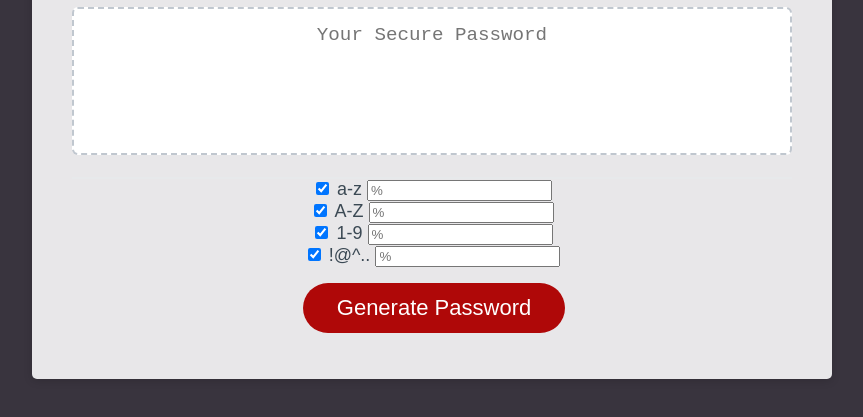
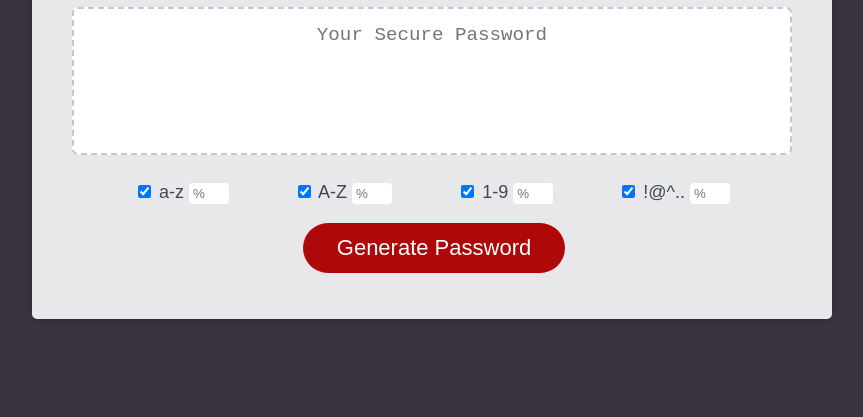
Before and after one commit to jimmygian/dynamic-password-gen, a plain HTML site: page index.html in a window 1280 px wide. Shown: the part 241-658 px from the top of the page, without its empty margins (208-1071 px from the left). Drawn offline with Linux system fonts and the light colour scheme.

Commit message:
Corrects option-container 's styling

```diff
--- a/index.html
+++ b/index.html
@@ -34,21 +34,30 @@
       <div class="card-footer">
 
         <div class="options-container">
+          <div class="option-item">
             <input type="checkbox" name="option-lower" id="lower-case" checked>
             <label for="lower-case">a-z</label>
             <input type="text" name="option-lower-percent" placeholder="%"><br>
+          </div>
 
+          <div class="option-item">
             <input type="checkbox" name="option-upper" id="upper-case" checked>
             <label for="upper-case">A-Z</label>
             <input type="text" name="option-upper-percent" placeholder="%"><br>
+          </div>
 
+
+          <div class="option-item">
             <input type="checkbox" name="option-numeric" id="numeric" checked>
             <label for="numeric">1-9</label>
             <input type="text" name="option-numeric-percent" placeholder="%"><br>
+          </div>
 
+          <div class="option-item">
             <input type="checkbox" name="option-special" id="special" checked>
             <label for="special">!@^..</label>
             <input type="text" name="option-special-percent" placeholder="%"><br>
+          </div>
 
         </div>
 
--- a/style.css
+++ b/style.css
@@ -146,8 +146,23 @@ button[disabled] {
 }
 
 
+/* Options Container */
 
+.options-container {
+  display: flex;
+  flex-wrap: wrap;
+  justify-content: space-evenly;
+  flex-direction: row;
+}
+.option-item {
+  margin: 3px;
+}
 
+.option-item input[type="text"] {
+  width: 40px;
+  border: 2px solid rgb(255, 255, 255);
+  border-radius: 4px;
+}
 
 
 
@@ -165,10 +180,14 @@ button[disabled] {
   #password {
     font-size: 1rem;
   }
+
 }
 
-@media (max-width: 500px) {
+@media (max-width: 545px) {
   .btn {
     font-size: 0.8rem;
   }
+  .options-container {
+    flex-direction: column;
+  }
 }
```
Lines whose indentation alone changed are shown as unchanged.
